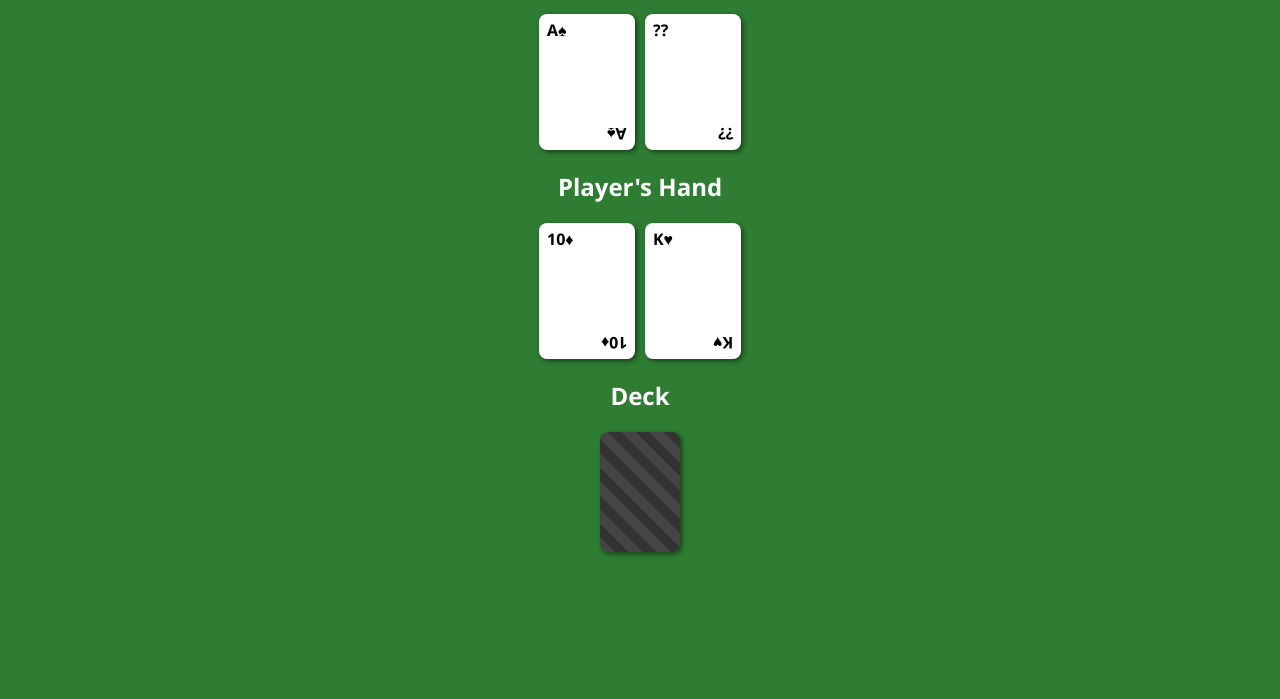
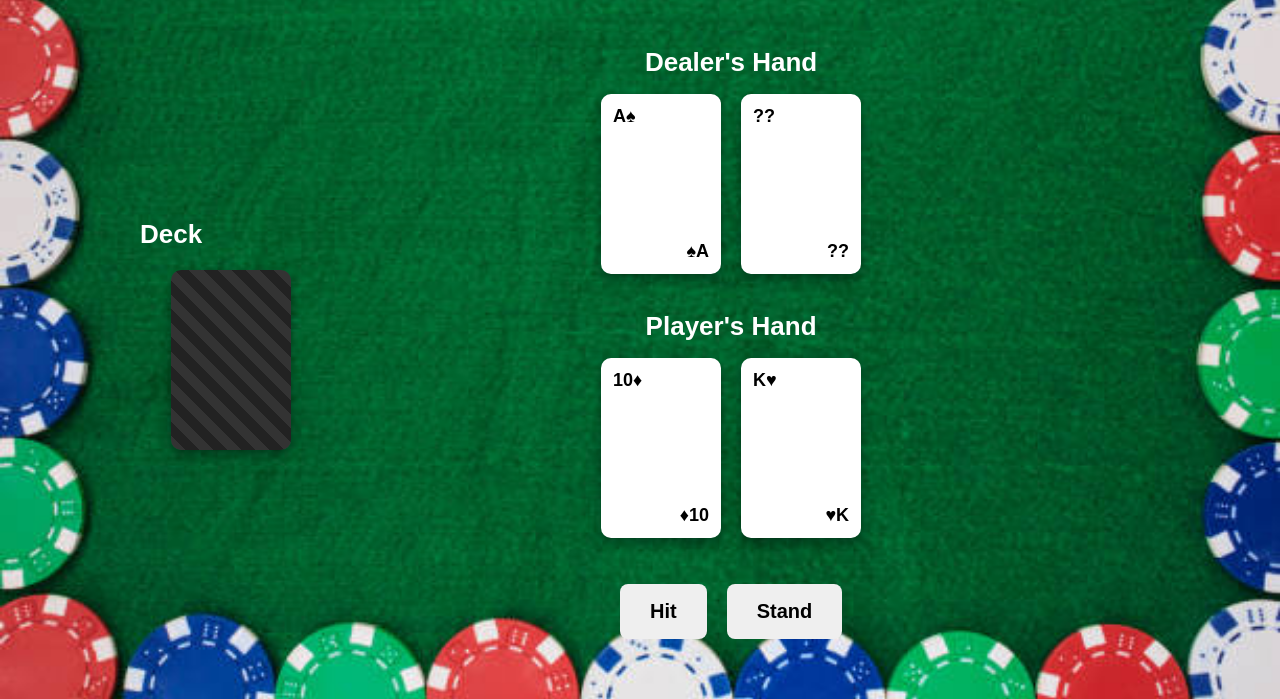
Before and after one commit to cse110-sp25-group6/warmup-exercise, a plain HTML site: page playing_card.html in a window 1280 px wide. Shown: the part 153-852 px from the top of the page. Before the commit the page ends 800 px from the top, so only its background shows below. Drawn offline with Linux system fonts and the light colour scheme.

Commit message:
Update gameboard

```diff
--- a/card_style.css
+++ b/card_style.css
@@ -1,55 +1,160 @@
-body {
-    font-family: 'Segoe UI', sans-serif;
-    background-color: #2e7d32;
-    color: #fff;
-    text-align: center;
-    padding: 20px;
+/* 🎯 NEW: Poker chip background frame */
+.table-frame {
+    background: url("Poker_border.jpg") center center no-repeat;
+    background-size: cover;
+    padding: 60px;
+    min-height: 100vh;
+    box-sizing: border-box;
   }
 
+  /* Base page styles */
+  body {
+    margin: 0;
+    padding: 0;
+    font-family: sans-serif;
+    color: white;
+    text-align: center;
+    background-color: transparent;
+  }
+
+  header {
+    margin-top: 30px;
+  }
+
+  h1 {
+    font-size: 42px;
+  }
+
+  h2 {
+    margin-bottom: 10px;
+    font-size: 26px;
+  }
+
+  /* Centered container with space on left */
+  .container {
+    max-width: 1200px;
+    margin: 0 auto;
+    padding-left: 80px;
+  }
+
+  /* Game layout: deck on left, table on right */
+  .game-layout {
+    display: flex;
+    align-items: center;
+    justify-content: center;
+    gap: 40px;
+    margin-top: 40px;
+  }
+
+  /* Deck section */
+  .deck-area {
+    display: flex;
+    flex-direction: column;
+    align-items: center;
+  }
+
+  .deck-stack {
+    list-style: none;
+    padding: 0;
+    margin-top: 10px;
+    position: relative;
+    height: 180px;
+  }
+
+  .deck-stack .card-back {
+    position: absolute;
+    top: 0;
+    left: 0;
+  }
+
+  .deck-stack .stacked {
+    top: 6px;
+    left: 6px;
+    z-index: -1;
+  }
+
+  .deck-stack .deeper {
+    top: 12px;
+    left: 12px;
+    z-index: -2;
+  }
+
+  /* Table play area */
+  .table-area {
+    display: flex;
+    flex-direction: column;
+    align-items: center;
+    flex: 1;
+  }
+
+  /* Hands */
   .hand {
+    list-style: none;
     display: flex;
     justify-content: center;
-    gap: 10px;
-    margin: 20px 0;
+    gap: 20px;
+    padding: 0;
+    margin-top: 16px;
+  }
+
+  /* Cards */
+  .card,
+  .card-back {
+    width: 120px;
+    height: 180px;
+    border-radius: 10px;
+    box-shadow: 0 5px 12px rgba(0, 0, 0, 0.4);
+    position: relative;
+    display: flex;
+    justify-content: center;
+    align-items: center;
   }
 
   .card {
-    width: 80px;
-    height: 120px;
-    background: white;
-    border-radius: 8px;
-    box-shadow: 2px 2px 5px rgba(0,0,0,0.5);
+    background-color: white;
     color: black;
-    padding: 8px;
-    position: relative;
+    font-weight: bold;
+    font-size: 20px;
   }
 
-  .card .corner {
+  .card .top-left,
+  .card .bottom-right {
     position: absolute;
-    font-weight: bold;
+    font-size: 18px;
   }
 
-  .top-left {
-    top: 5px;
-    left: 8px;
+  .card .top-left {
+    top: 12px;
+    left: 12px;
   }
 
-  .bottom-right {
-    bottom: 5px;
-    right: 8px;
-    transform: rotate(180deg);
+  .card .bottom-right {
+    bottom: 12px;
+    right: 12px;
   }
 
-  .deck {
-    width: 80px;
-    height: 120px;
+  .card-back {
     background: repeating-linear-gradient(
       45deg,
-      #444,
-      #444 10px,
+      #333,
       #333 10px,
-      #333 20px
+      #222 10px,
+      #222 20px
     );
+  }
+
+  /* Game buttons */
+  .controls {
+    margin-top: 30px;
+    display: flex;
+    justify-content: center;
+    gap: 20px;
+  }
+
+  .game-button {
+    padding: 16px 30px;
+    font-size: 20px;
+    font-weight: bold;
+    border: none;
     border-radius: 8px;
-    box-shadow: 2px 2px 5px rgba(0,0,0,0.5);
-  }
+    background-color: #
--- a/playing_card.html
+++ b/playing_card.html
@@ -2,41 +2,70 @@
 <html lang="en">
 <head>
   <meta charset="UTF-8" />
-  <title>Blackjack - Styled Cards</title>
-  <link rel="stylesheet" href="card_style.css">
+  <title>Blackjack</title>
+  <link rel="stylesheet" href="card_style.css" />
 </head>
 <body>
+  <div class="table-frame">
+    <header>
+      <h1>Blackjack</h1>
+    </header>
 
-  <h1>Blackjack</h1>
+    <div class="container">
+      <main class="game-layout">
 
-  <h2>Dealer's Hand</h2>
-  <div class="hand">
-    <div class="card">
-      <div class="corner top-left">A♠</div>
-      <div class="corner bottom-right">A♠</div>
-    </div>
-    <div class="card">
-      <div class="corner top-left">??</div>
-      <div class="corner bottom-right">??</div>
+        <!-- Left: Deck -->
+        <aside class="deck-area">
+          <h2>Deck</h2>
+          <ul class="deck-stack" aria-hidden="true">
+            <li class="card-back"></li>
+            <li class="card-back stacked"></li>
+            <li class="card-back stacked deeper"></li>
+          </ul>
+        </aside>
+
+        <!-- Middle: Dealer + Player + Controls -->
+        <section class="table-area">
+
+          <!-- Dealer's Hand -->
+          <section aria-labelledby="dealer-heading">
+            <h2 id="dealer-heading">Dealer's Hand</h2>
+            <ul class="hand">
+              <li class="card">
+                <span class="top-left">A♠</span>
+                <span class="bottom-right">♠A</span>
+              </li>
+              <li class="card">
+                <span class="top-left">??</span>
+                <span class="bottom-right">??</span>
+              </li>
+            </ul>
+          </section>
+
+          <!-- Player's Hand -->
+          <section aria-labelledby="player-heading">
+            <h2 id="player-heading">Player's Hand</h2>
+            <ul class="hand">
+              <li class="card">
+                <span class="top-left">10♦</span>
+                <span class="bottom-right">♦10</span>
+              </li>
+              <li class="card">
+                <span class="top-left">K♥</span>
+                <span class="bottom-right">♥K</span>
+              </li>
+            </ul>
+          </section>
+
+          <!-- Game Buttons -->
+          <nav class="controls" aria-label="Game controls">
+            <button class="game-button">Hit</button>
+            <button class="game-button">Stand</button>
+          </nav>
+
+        </section>
+      </main>
     </div>
   </div>
-
-  <h2>Player's Hand</h2>
-  <div class="hand">
-    <div class="card">
-      <div class="corner top-left">10♦</div>
-      <div class="corner bottom-right">10♦</div>
-    </div>
-    <div class="card">
-      <div class="corner top-left">K♥</div>
-      <div class="corner bottom-right">K♥</div>
-    </div>
-  </div>
-
-  <h2>Deck</h2>
-  <div class="hand">
-    <div class="deck"></div>
-  </div>
-
 </body>
 </html>
```
Also changed, not shown: Poker_border.jpg (added).
